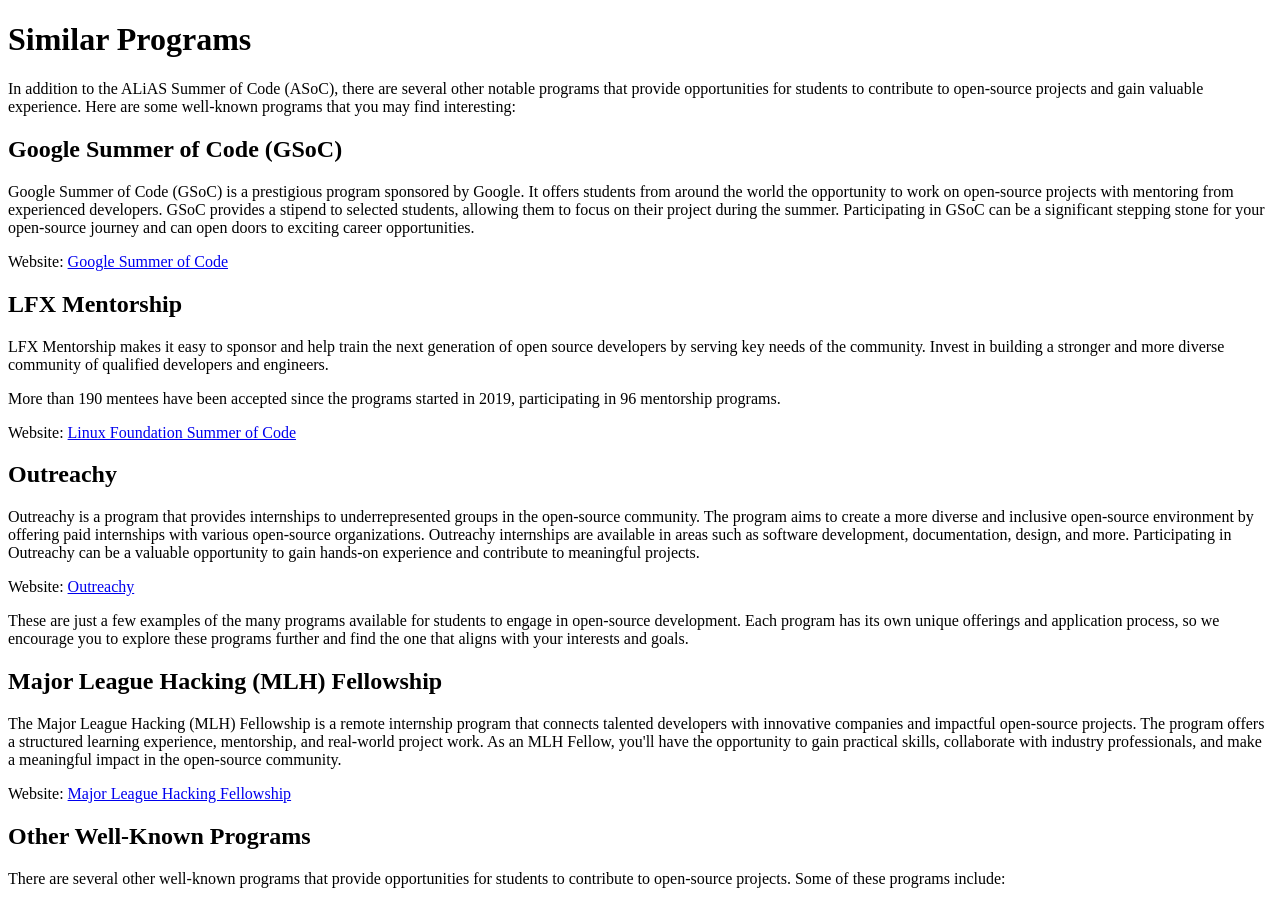
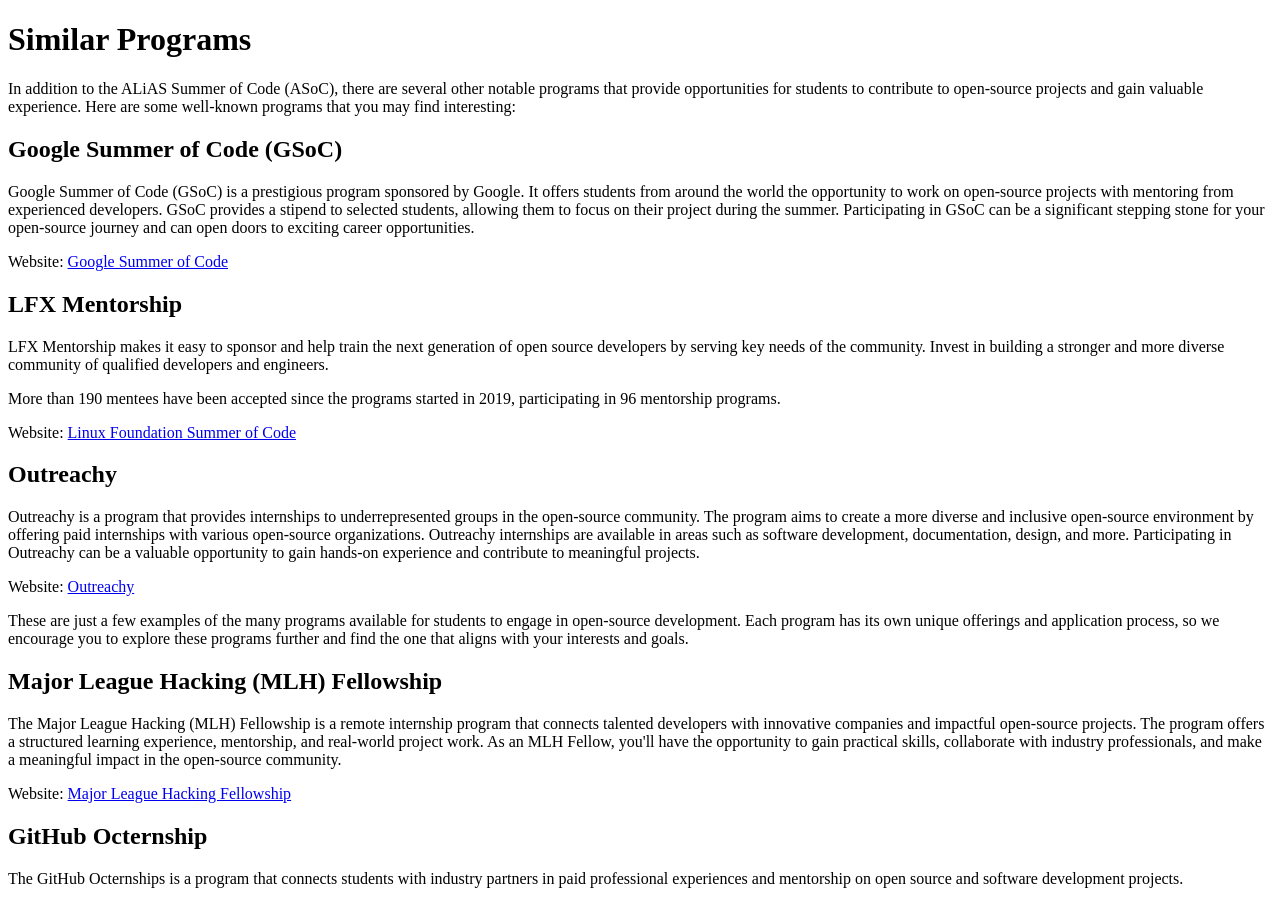
Before and after one commit to tusharsadhwani/asoc, a Next.js app: page /other-programs in a window 1280 px wide. Shown: the top 904 px of the page. Built offline with nearby package versions, Linux system fonts and the light colour scheme.

Commit message:
feat(other-programs): add github octernship

```diff
--- a/pages/other-programs.mdx
+++ b/pages/other-programs.mdx
@@ -30,16 +30,22 @@
 
 Website: [Major League Hacking Fellowship](https://fellowship.mlh.io/)
 
+## GitHub Octernship
+
+The GitHub Octernships is a program that connects students with industry partners in paid professional experiences and mentorship on open source and software development projects.
+
+Website: [GitHub Octernship](https://octernships.github.com/)
+
 ## Other Well-Known Programs
 
 There are several other well-known programs that provide opportunities for students to contribute to open-source projects. Some of these programs include:
 
 - Hacktoberfest
-- GirlScript Summer of Code (GSSoC)
 - Rails Girls Summer of Code
 - Python Software Foundation (PSF) Internship Program
 - Apache Summer of Code
 - Red Hat Internship Program
+- GirlScript Summer of Code (GSSoC)
 - KDE Season of Code
 
 These programs offer a diverse range of projects and learning experiences. We recommend researching each program to understand their specific requirements and application processes.
```
